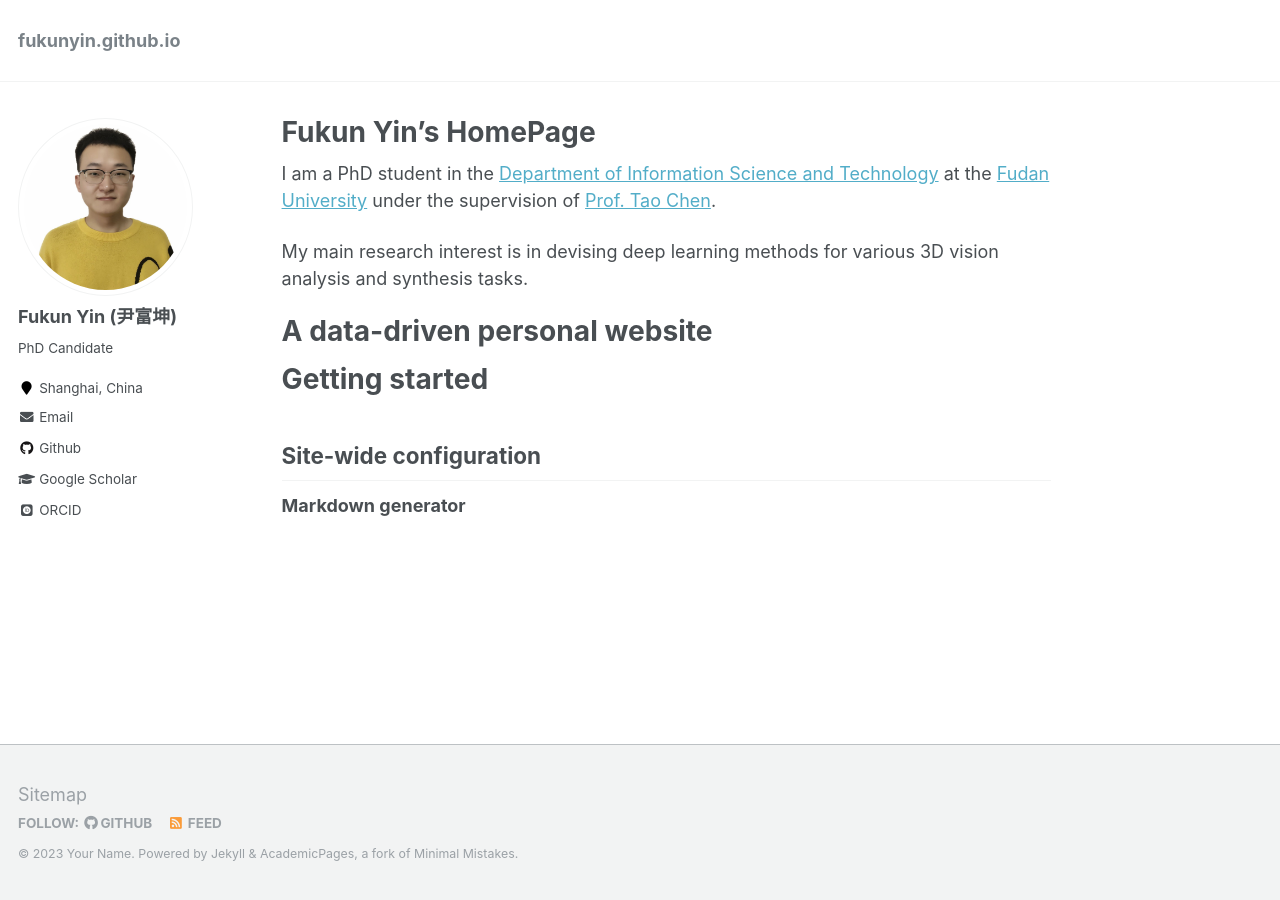
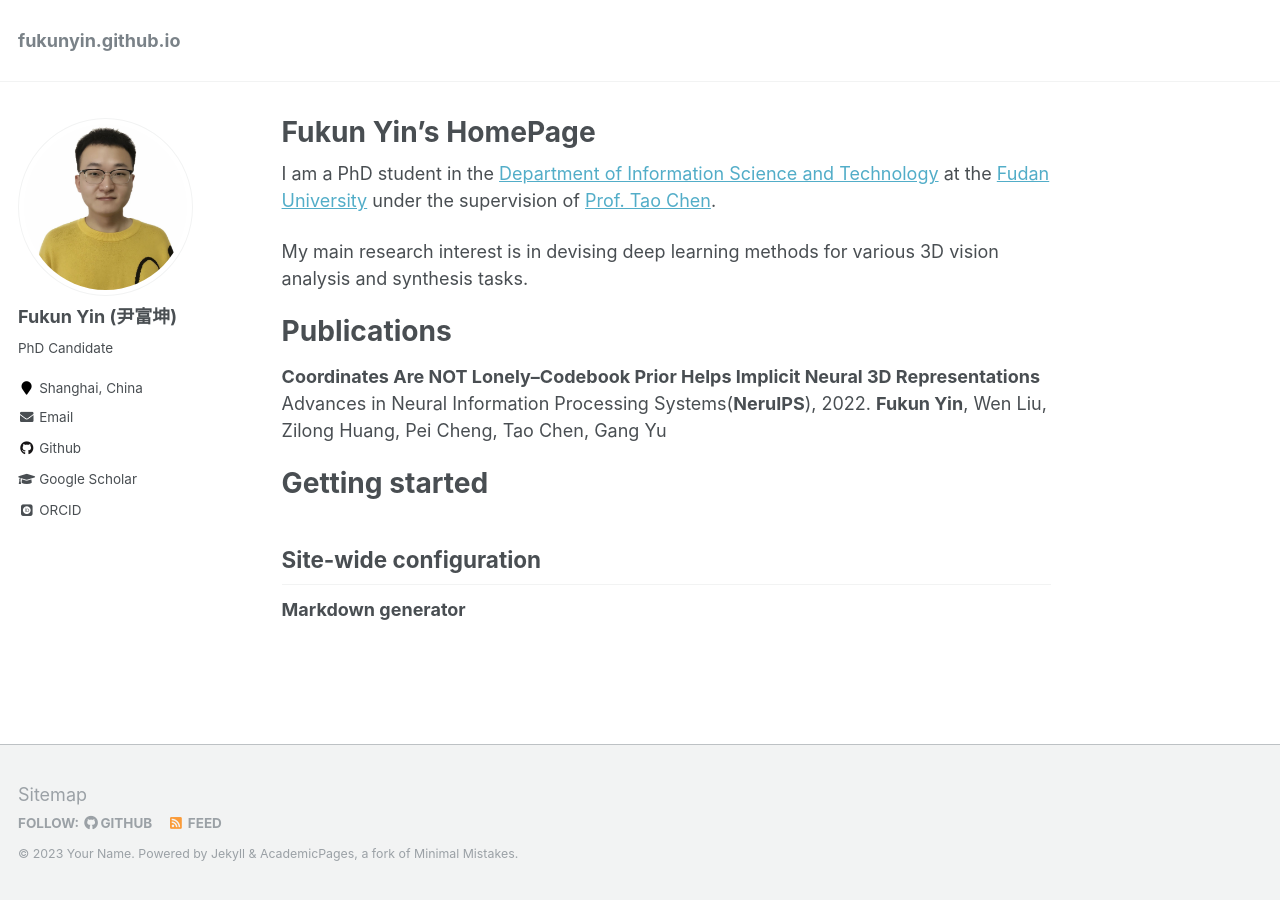
Before and after one commit to fukunyin/fukunyin.github.io, a Jekyll site: the page built from _pages/about.md, in a window 1280 px wide. Built offline with Jekyll 4.4.1, drawn with Linux system fonts in a browser that asks for light colours; some web fonts are replaced.

Commit message:
Update about.md

```diff
--- a/_pages/about.md
+++ b/_pages/about.md
@@ -12,8 +12,11 @@ I am a PhD student in the [Department of Information Science and Technology](htt
 
 My main research interest is in devising deep learning methods for various 3D vision analysis and synthesis tasks.
 
-A data-driven personal website
+Publications
 ======
+**Coordinates Are NOT Lonely--Codebook Prior Helps Implicit Neural 3D Representations**
+Advances in Neural Information Processing Systems(**NeruIPS**), 2022.
+**Fukun Yin**, Wen Liu, Zilong Huang, Pei Cheng, Tao Chen, Gang Yu
 
 
 Getting started
```
